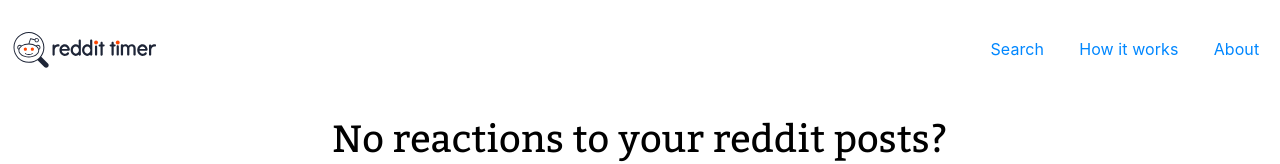
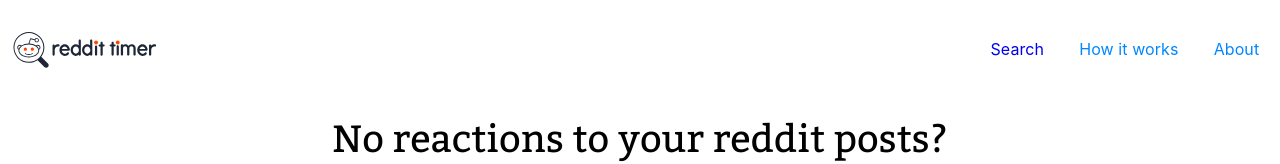
Before and after one commit to ooloo-io/reddit-timer-emekaokoli, a React (Create React App) app: page / in a window 1280 px wide. Shown: the top 164 px of the page. Built offline with nearby package versions, Linux system fonts and the light colour scheme; a web font is replaced by a local one.

Commit message:
corrected styled components test error 4

```diff
--- a/src/components/common/header/Header.style.js
+++ b/src/components/common/header/Header.style.js
@@ -4,8 +4,7 @@ import { ReactComponent as logounstyled } from '../../images/elements-logo.svg';
 
 export const Container = styled.header`
   width: 100%;
-  // height: ${(props) => props.theme.size.HeadHeight || '100px'};
-  height: 100px;
+  height: ${(props) => props.theme.size.HeadHeight || '100px'};
   margin: 0;
   display: flex;
   align-items: center;
@@ -40,14 +39,12 @@ export const Links = styled(Link)`
   color: #0087ff;
   &:hover {
     transition: all 0.3s ease 0s;
-    // color: ${(props) => props.theme.color.primary || '#0087ff'};
-    color: #0087ff;;
+    color: ${(props) => props.theme.color.primary || '#0087ff'};
   }
 `;
 export const Navlink = styled(NavLink)`
   text-decoration: none;
-  // color: ${(props) => props.theme.color.link}
-  color: #0087ff;
+  color: ${(props) => props.theme.color.link}
   &:hover {
     transition: all 0.3s ease 0s;
     color: ${(props) => props.theme.color.primary};
```
